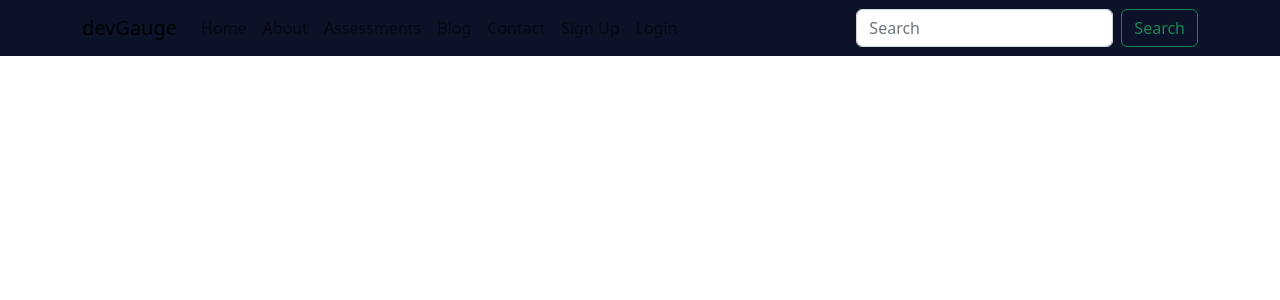
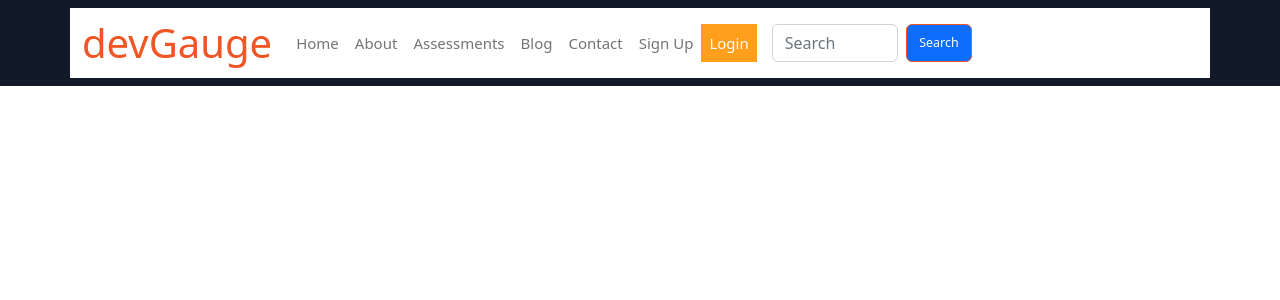
Before and after one commit to martwebber/devgauge, a React (Create React App) app in the folder frontend/: page /dashboard in a window 1280 px wide. Shown: the top 300 px of the page. Built offline with nearby package versions, Linux system fonts and the light colour scheme.

Commit message:
nav bar styling

```diff
--- a/frontend/src/components/navbar/NavBar.jsx
+++ b/frontend/src/components/navbar/NavBar.jsx
@@ -10,11 +10,11 @@ export const NavBar = () => {
     return (
     <Navbar className='navbar'expand="lg">
     <Container>
-      <Navbar.Brand as={Link} to="/">devGauge</Navbar.Brand>
+      <Navbar.Brand as={Link} to="/" className='main'>devGauge</Navbar.Brand>
       <Navbar.Toggle aria-controls="basic-navbar-nav" />
       <Navbar.Collapse id="navbarScroll">
           <Nav
-            className="me-auto my-2 my-lg-0"
+            className="me-automy-2my-lg-0"
             style={{ maxHeight: '100px' }}
             navbarScroll
           >
@@ -24,7 +24,7 @@ export const NavBar = () => {
         <Nav.Link as={Link} to="/blog">Blog</Nav.Link>
         <Nav.Link as={Link} to="/contact">Contact</Nav.Link>
         <Nav.Link as={Link} to="/signup">Sign Up</Nav.Link>
-        <Nav.Link as={Link} to="/login">Login</Nav.Link>
+        <Nav.Link as={Link} to="/login"className='login-btn' >Login  </Nav.Link>
           </Nav>
           <Form className="d-flex">
             <Form.Control
@@ -33,7 +33,7 @@ export const NavBar = () => {
               className="me-2"
               aria-label="Search"
             />
-            <Button variant="outline-success">Search</Button>
+            <Button className='search-btn' >Search</Button>
           </Form>
         </Navbar.Collapse>
     </Container>
--- a/frontend/src/components/navbar/navbar.css
+++ b/frontend/src/components/navbar/navbar.css
@@ -1,6 +1,40 @@
+.container{
+    background-color: #fff;
+}
 .navbar{
-    background-color: #0C1227;
+    background-color: #111827;
+    color: #ffff;
+    font-size: 15px;
 }
 .nav-link {
-    color:#fff
+
 }
+.container .d-flex{
+    width: 200px;
+    color: #F15524;
+    border-color: #F15524;
+}
+
+.container .search-btn {
+    color: #fff;
+    border-color: #F15524;
+    font-size: smaller;
+}
+
+.container .main{
+    font-size: 40px;
+    color: #F15524;
+}
+
+.container .me-automy-2my-lg-0{
+    color: #ffff;
+
+
+}
+
+.container .login-btn{
+    background-color: #FF9F1B;
+    margin-right: 15px;
+    color: #ffff;
+
+}
```
